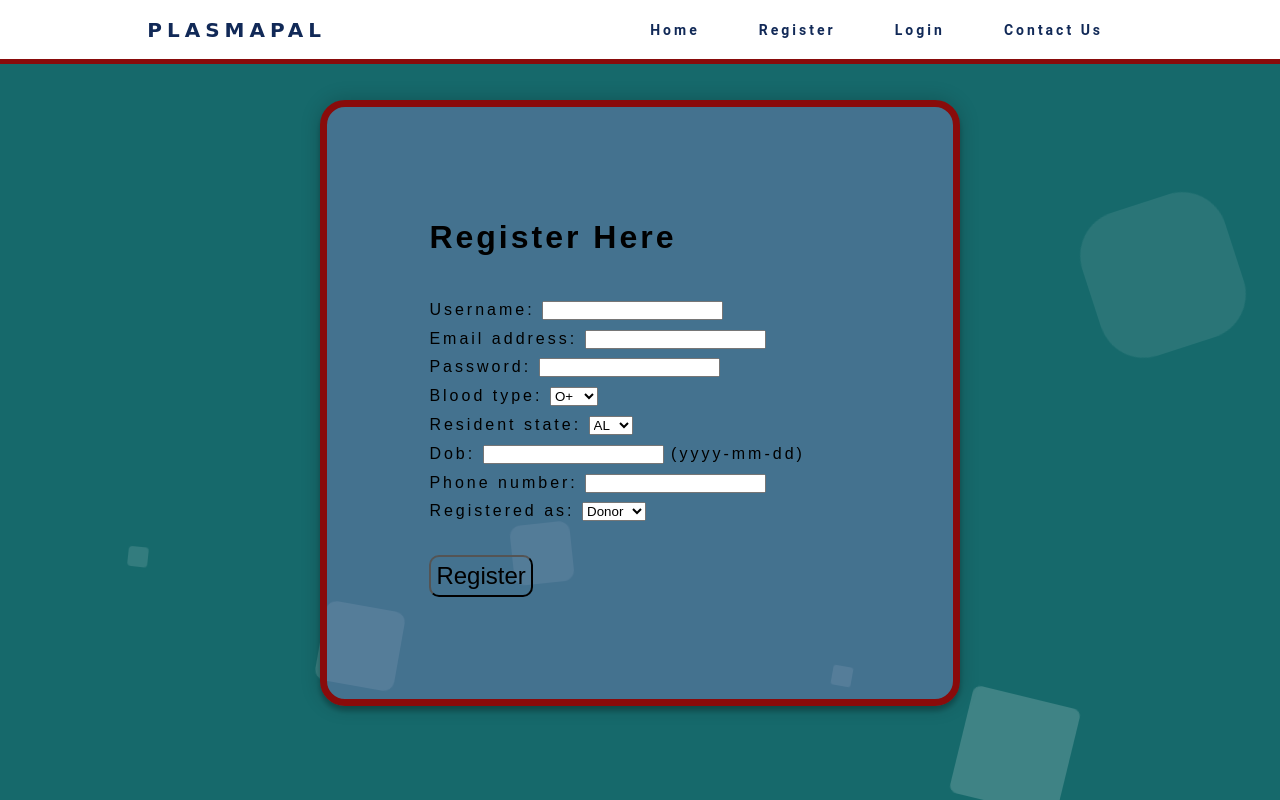
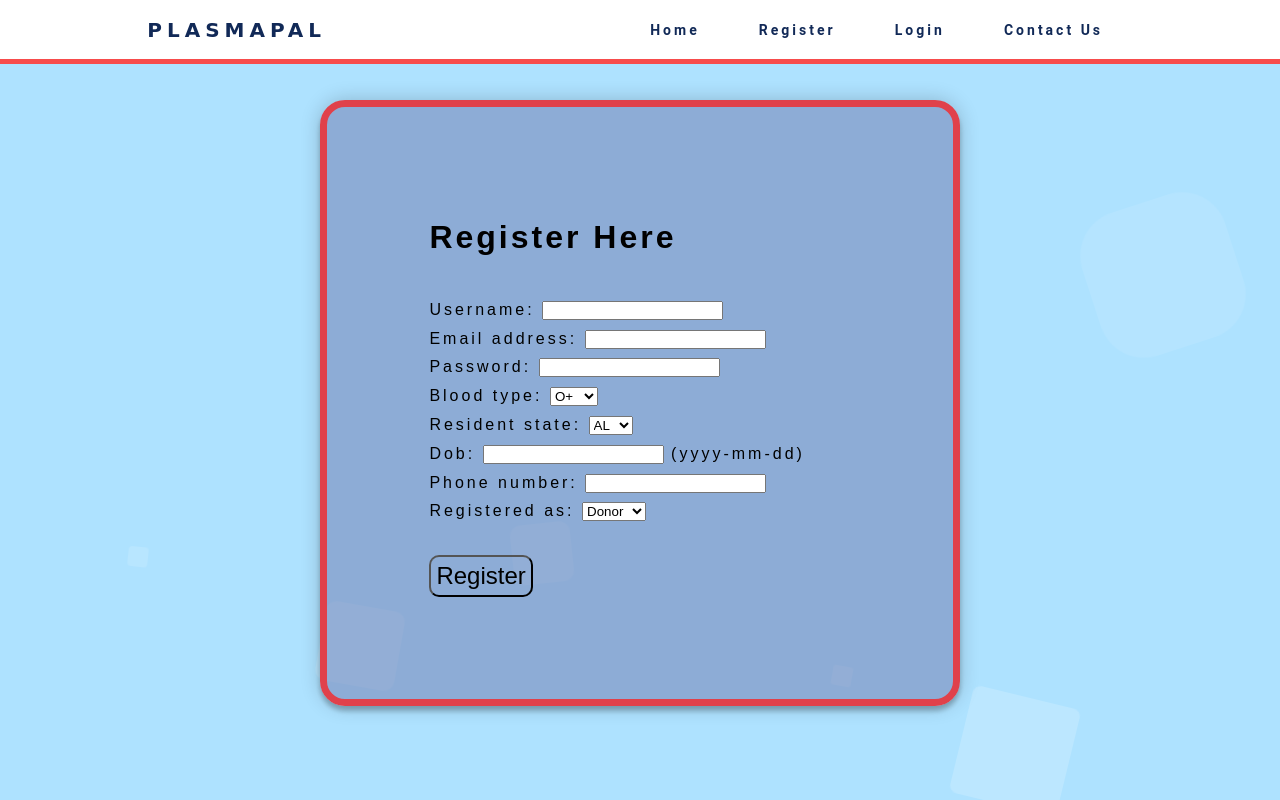
Before and after one commit to lunatic389/project_long_claw, a Django app: page /base/register/ in a window 1280 px wide. Run offline with Django 3.2, Linux system fonts and the light colour scheme; some libraries are stand-ins or nearby versions; some web fonts are replaced.

Commit message:
color changes

```diff
--- a/static/base/css/background_animation.css
+++ b/static/base/css/background_animation.css
@@ -26,8 +26,8 @@ body{
 
 
 .area{
-    background: #16696b;
-    background: -webkit-linear-gradient(to left, #16696b, #16696b);
+    background: #aee2ff;
+    background: -webkit-linear-gradient(to left, #aee2ff, #aee2ff);
     width: 100%;
     height:100vh;
     position: sticky;
--- a/static/base/css/infobar.css
+++ b/static/base/css/infobar.css
@@ -19,7 +19,7 @@
   text-align: center;
   padding: 20%;
   border-radius: 25px;
-  border: 5px solid #890b0b;
+  border: 5px solid #e0414b;
 
 
 }
@@ -27,7 +27,7 @@
   text-align: center;
   padding: 20%;
   border-radius: 25px;
-  border: 5px solid #890b0b;
+  border: 5px solid #e0414b;
 
 }
 
@@ -35,7 +35,7 @@
   text-align: center;
   padding: 20%;
   border-radius: 25px;
-  border: 5px solid #890b0b;
+  border: 5px solid #e0414b;
 
 }
 
--- a/static/base/css/jumbotron.css
+++ b/static/base/css/jumbotron.css
@@ -10,7 +10,7 @@
   margin:auto;
   /* background-color: rgba(0, 0, 0, 0.3); */
   height: auto;
-  border: 7px solid #890b0b;
+  border: 7px solid #e0414b;
   border-radius: 25px;
 
 }
@@ -26,8 +26,7 @@
 .hero-img img{
   /* position: relative; */
   width: 90%;
-  height: auto;
-  margin-top: 10%;
+  margin-top: -10%;
 }
 
 .hero-text{
@@ -64,7 +63,7 @@
     width:100%;
     margin:auto;
     height:auto;
-    border: 7px solid #f74c4c;
+    border: 7px solid #e0414b;
     border-radius: 25px;
   }
   .hero-text{
--- a/static/base/css/navbar.css
+++ b/static/base/css/navbar.css
@@ -13,7 +13,7 @@ nav{
   min-height: 8vh;
   background-color: #fff;
   z-index: 10;
-  border-bottom: 5px solid #890b0b;
+  border-bottom: 5px solid #f74c4c;
 
 }
 
--- a/templates/base/contact_us.html
+++ b/templates/base/contact_us.html
@@ -20,7 +20,7 @@
 </div>
 <style>
   .contact{
-      border: 3px solid #890b0b;
+      border: 3px solid #e0414b;
       border-radius: 10px;
     line-height: 1.8;
     text-indent: 5px;
--- a/templates/base/register.html
+++ b/templates/base/register.html
@@ -36,7 +36,7 @@
     margin-top:100px;
     text-align:justify;
     box-shadow: 0 0 20px 0 rgba(0, 0, 0, 0.2), 0 5px 5px 0 rgba(0, 0, 0, 0.24);
-    border: 7px solid #890b0b;
+    border: 7px solid #e0414b;
     border-radius: 25px;
   }
   #button{
--- a/templates/base/search.html
+++ b/templates/base/search.html
@@ -34,7 +34,7 @@
       margin-top:100px;
       text-align: center;
       box-shadow: 0 0 20px 0 rgba(0, 0, 0, 0.2), 0 5px 5px 0 rgba(0, 0, 0, 0.24);
-      border: 7px solid #890b0b;
+      border: 7px solid #e0414b;
       border-radius: 25px;
     }
     </style>
--- a/templates/base/user_login.html
+++ b/templates/base/user_login.html
@@ -30,7 +30,7 @@
       margin-top:100px;
       text-align: center;
       box-shadow: 0 0 20px 0 rgba(0, 0, 0, 0.2), 0 5px 5px 0 rgba(0, 0, 0, 0.24);
-      border: 7px solid #890b0b;
+      border: 7px solid #e0414b;
       border-radius: 25px;
     }
     #logbutton{
```
Also changed, not shown: 1 other file.
